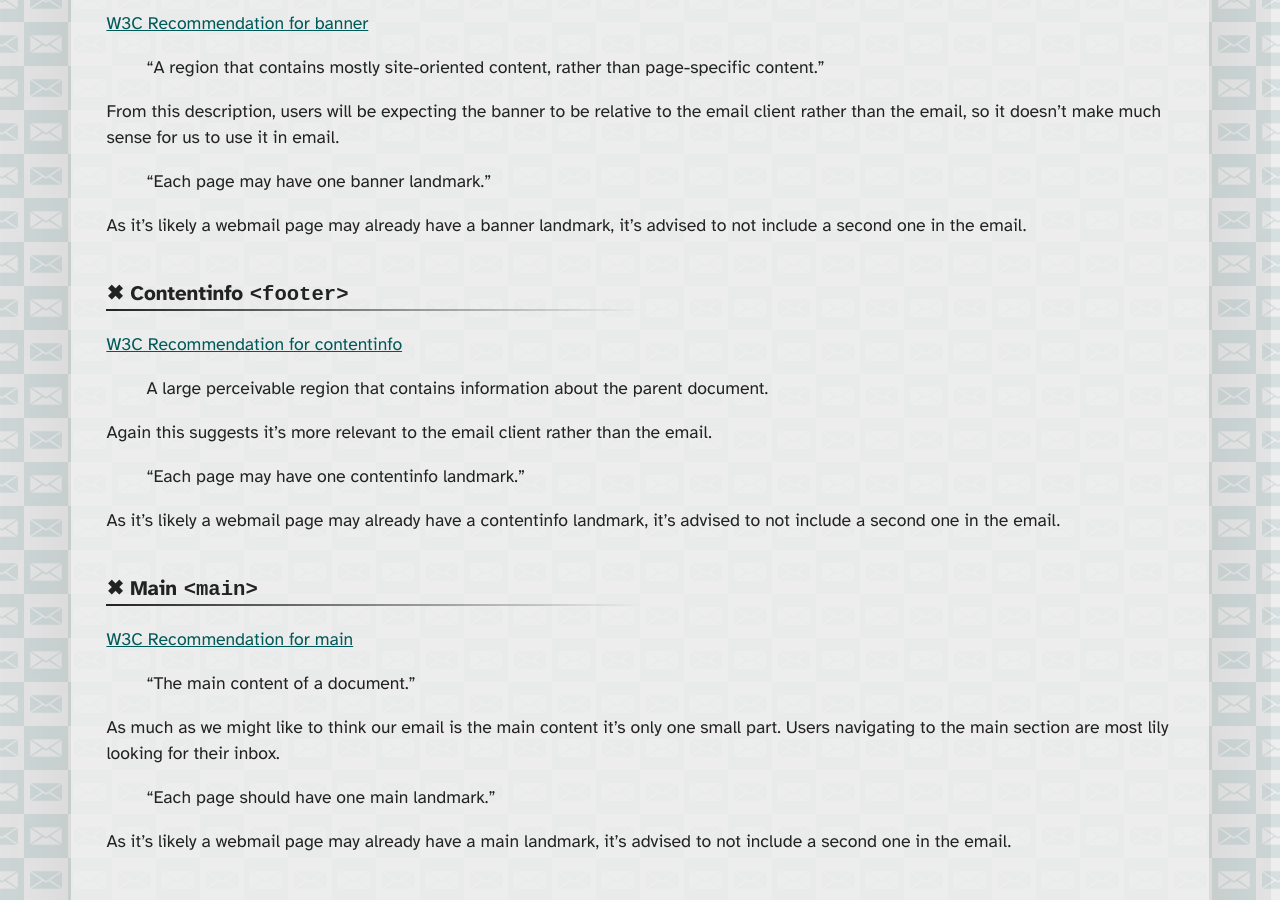
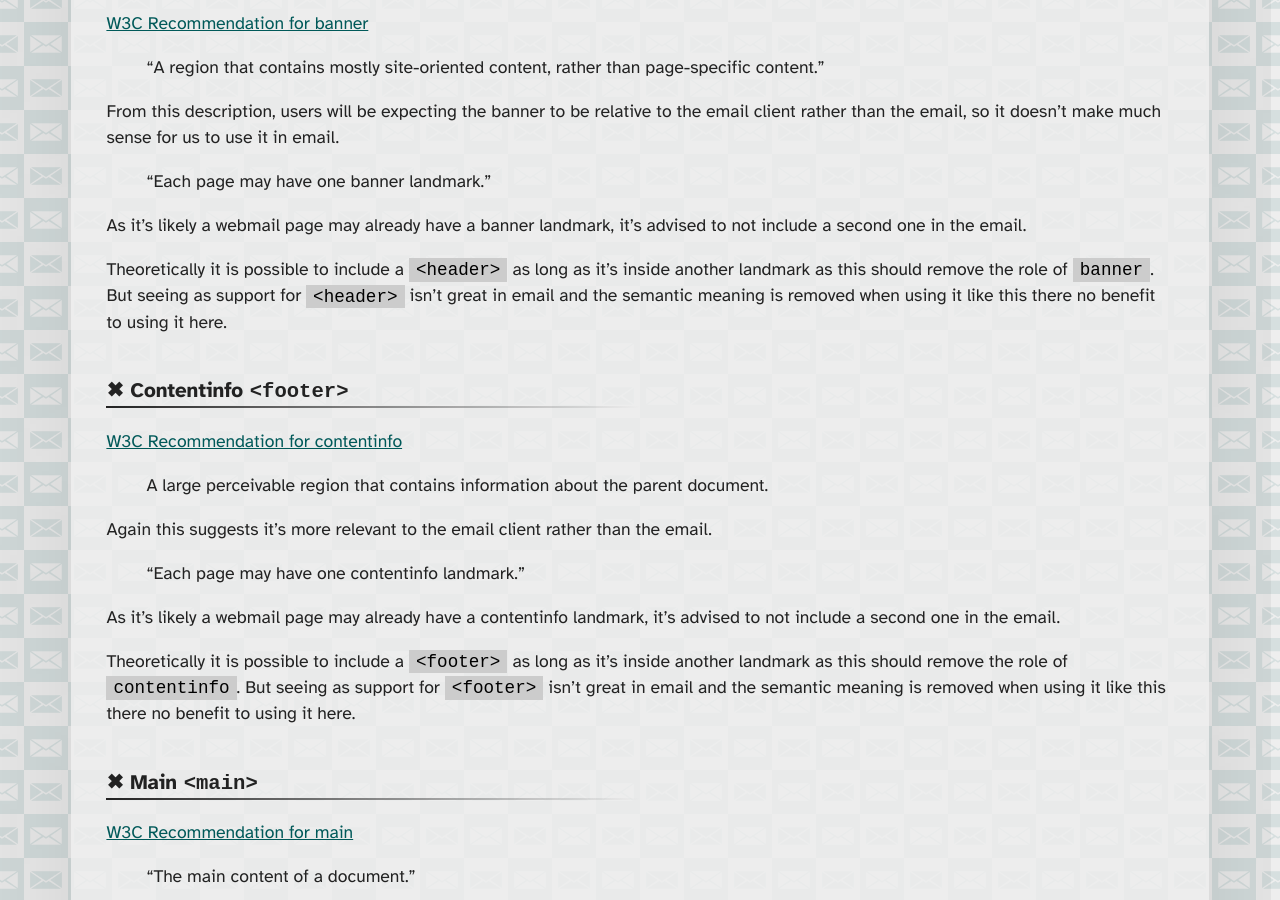
Before and after one commit to M-J-Robbins/good-email-code, a Jekyll site: the page built from email-accessibility/aria-landmarks-in-html-email.md, in a window 1280 px wide and 900 px high, scrolled down 1826 px. Built offline with Jekyll 4.4.1, drawn with Linux system fonts in a browser that asks for light colours; our own code applies the rules of GitHub Pages for plain Markdown files; a script that is not in the unit is left out.

Commit message:
header isn't alwasy a banner

```diff
--- a/email-accessibility/aria-landmarks-in-html-email.md
+++ b/email-accessibility/aria-landmarks-in-html-email.md
@@ -55,6 +55,8 @@
 
 As it’s likely a webmail page may already have a banner landmark, it’s advised to not include a second one in the email.
 
+Theoretically it is possible to include a `<header>` as long as it's inside another landmark as this should remove the role of `banner`. But seeing as support for `<header>` isn't great in email and the semantic meaning is removed when using it like this there no benefit to using it here.
+
 ### ✖ Contentinfo `<footer>`
 [W3C Recommendation for contentinfo](https://www.w3.org/TR/wai-aria-1.1/#contentinfo)
 
@@ -65,6 +67,8 @@
 > “Each page may have one contentinfo landmark.”
 
 As it’s likely a webmail page may already have a contentinfo landmark, it’s advised to not include a second one in the email.
+
+Theoretically it is possible to include a `<footer>` as long as it's inside another landmark as this should remove the role of `contentinfo`. But seeing as support for `<footer>` isn't great in email and the semantic meaning is removed when using it like this there no benefit to using it here.
 
 ### ✖ Main `<main>`
 [W3C Recommendation for main](https://www.w3.org/TR/wai-aria-1.1/#main)
```
